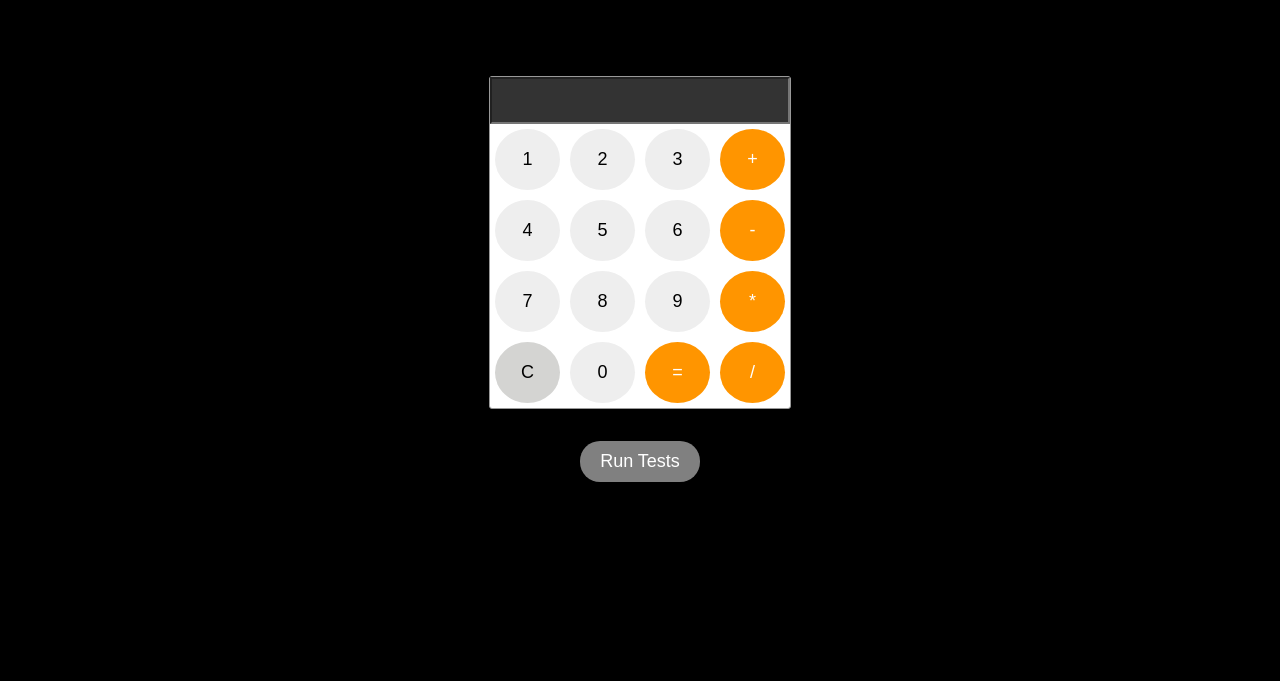
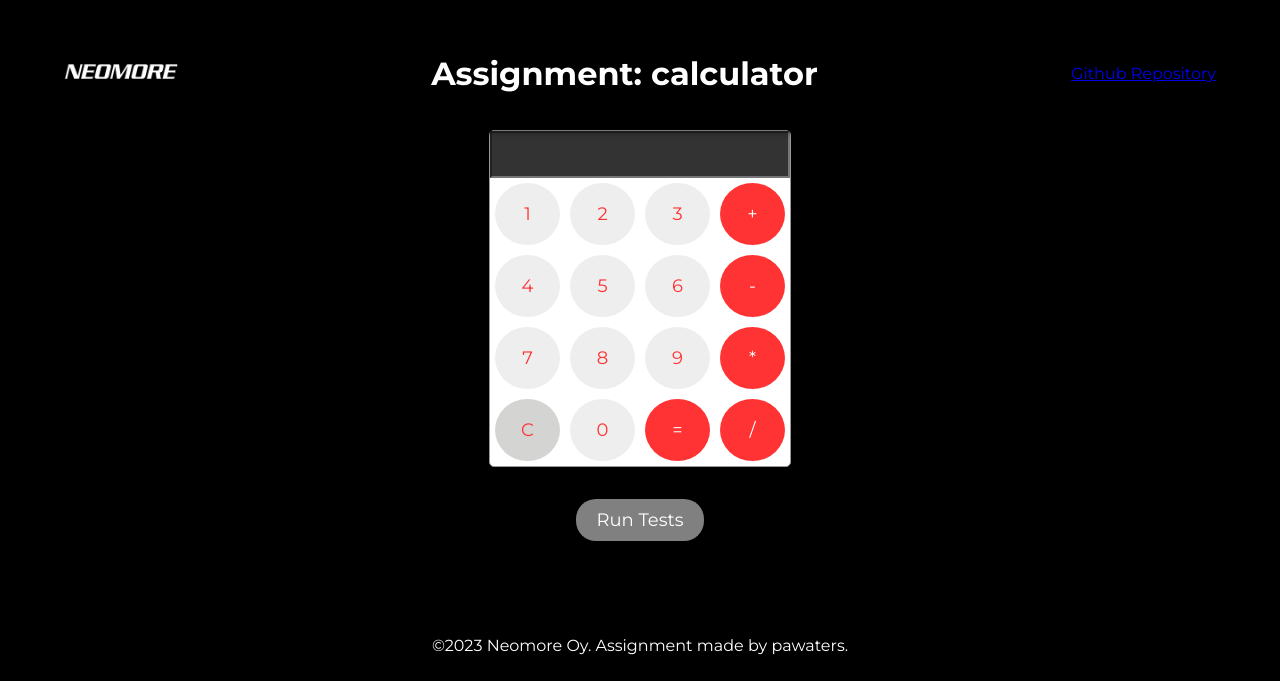
Before and after one commit to pawaters/calculator, a plain HTML site: page index.html in a window 1280 px wide. Shown: the part 119-800 px from the top of the page. Drawn offline with Linux system fonts and the light colour scheme.

Commit message:
added neomore styling - header not right still

```diff
--- a/index.html
+++ b/index.html
@@ -1,9 +1,17 @@
 <!DOCTYPE html>
 <html>
 <head>
+    <title>Pierre's Assignment for Neomore</title>
     <link rel="stylesheet" type="text/css" href="styles.css">
 </head>
 <body>
+    <header>
+        <a href="https://neomore.fi/">
+            <img src="neomore_logo.png" alt="neomore.fi logo" id="header-logo">
+        </a>
+        <h1>Assignment: calculator</h1>
+        <a href="https://github.com/pawaters/calculator" id="github-link">Github Repository</a>
+    </header>
     <div class="calculator">
         <input type="text" id="display" readonly>
         <div class="buttons">
@@ -29,6 +37,9 @@
         <button id="test-button">Run Tests</button>
         <div id="test-results"></div>
     </div>
+    <footer>
+        <p>©2023 Neomore Oy. Assignment made by pawaters.</p>
+    </footer>
     <script src="script.js"></script>
 </body>
 </html>
--- a/styles.css
+++ b/styles.css
@@ -1,16 +1,59 @@
+@import url('https://fonts.googleapis.com/css2?family=Montserrat:wght@400;700&display=swap');
+
+body, button, h1 {
+    font-family: 'Montserrat', sans-serif;
+    color: white
+}
+
+header {
+    display: flex;
+    justify-content: space-between;
+    align-items: center;
+    padding: 1rem;
+    position: sticky;
+    top: 0;
+    width: 100%;
+    background-color: black;
+    box-shadow: 0 5px 5px rgba(0, 0, 0, 0.2);
+}
+
+#github-link {
+    margin-right: 5vw;
+}
+
+#header-logo, #footer-logo {
+    height: 15px;
+    margin-left: 5vw;
+}
+
+
+
 body {
     display: flex;
     justify-content: center;
     align-items: center;
     height: 100vh;
-    margin: 0;
+    margin: auto;
     background-color: #000;
     flex-direction: column;
+    min-height: 667px;
+    min-width: 400px;
+}
+
+footer {
+    position: fixed;
+    bottom: 0;
+    display: flex;
+    justify-content: space-evenly;
+    align-items: center;
+    background-color: black;
+    width: 100%;
+    padding: 10px;
 }
 
 .calculator {
     border: 1px solid #999;
-    border-radius: 3px;
+    border-radius: 5px;
     background-color: #fff;
     width: 300px;
 }
@@ -35,7 +78,8 @@ button {
     border: none;
     border-radius: 50%;
     margin: 5px;
-    color: #000;
+    background-color: #ff3333;
+    color:#ff3333;
 }
 
 button.digit {
@@ -43,8 +87,8 @@ button.digit {
 }
 
 button.operator, button.equal {
-    background-color: #ff9500;
-    color: #fff;
+    background-color: #ff3333;
+    color: #ffffff;
 }
 
 button.clear, button.delete {
```
Also changed, not shown: README.md, neomore_logo.png (added).
